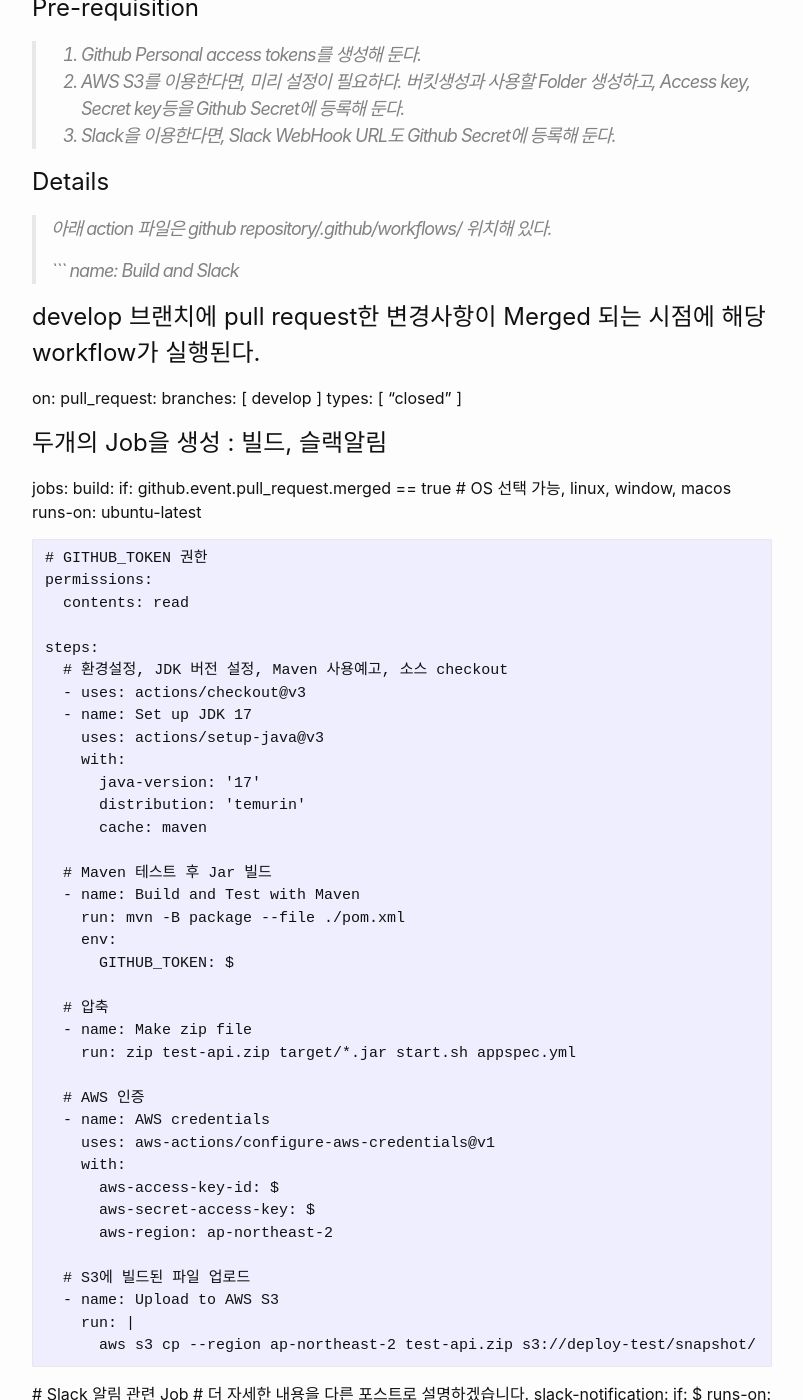
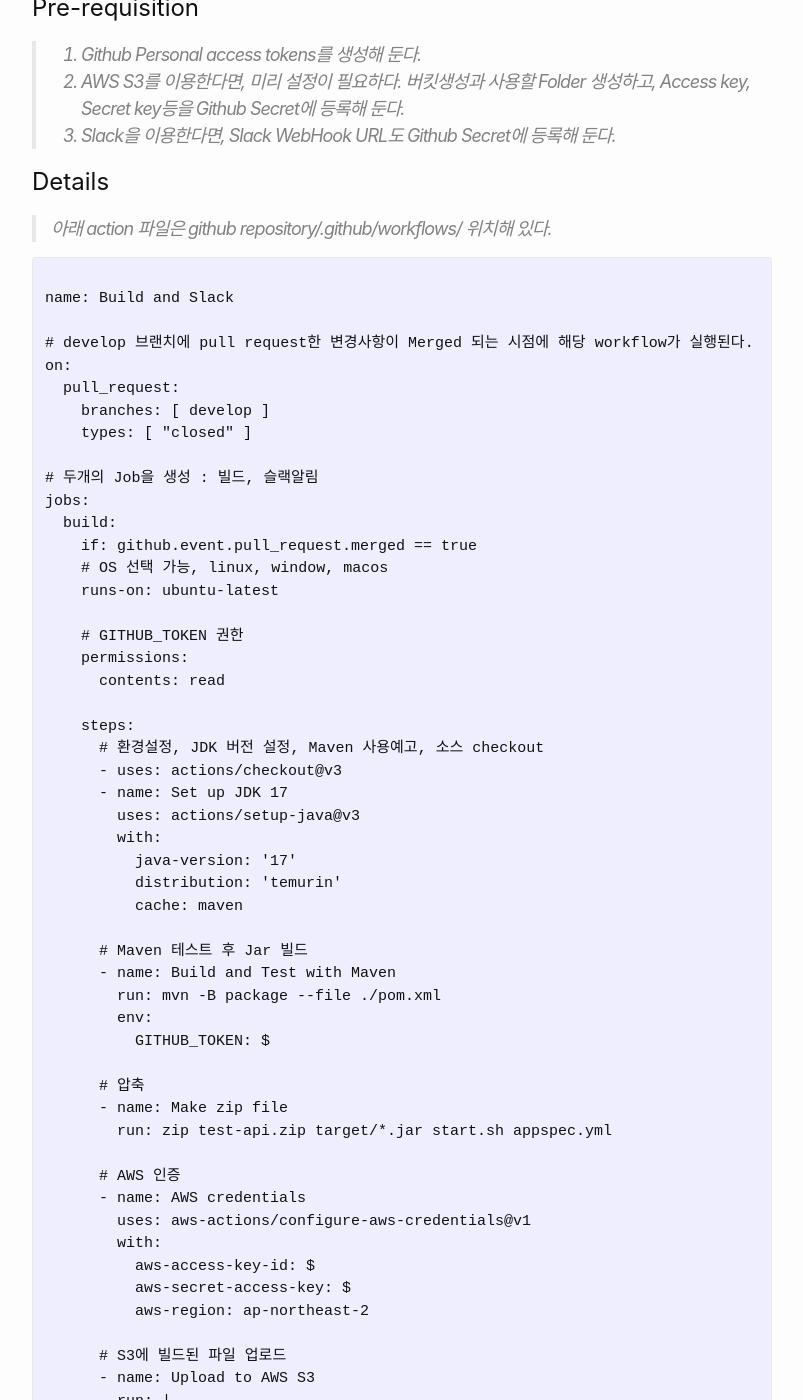
Before and after one commit to Contec-Korea/oioso.github.io, a Jekyll site: the page built from _posts/2024-04-08-continuous-integration-github-1.markdown, in a window 1280 px wide and 1400 px high, scrolled down 1198 px. Shown: the whole window, without its empty margins (238-1041 px from the left). Built offline with Jekyll 4.4.1, drawn with Linux system fonts in a browser that asks for light colours; some of the changed text lies outside the part shown.

Commit message:
fix: yaml파일 수정

````diff
--- a/_posts/2024-04-08-continuous-integration-github-1.markdown
+++ b/_posts/2024-04-08-continuous-integration-github-1.markdown
@@ -46,8 +46,9 @@ Details
 ===
 > 아래 action 파일은 github repository/.github/workflows/ 위치해 있다.
 >
->
-```
+
+<pre>
+<code>
 name: Build and Slack
 
 # develop 브랜치에 pull request한 변경사항이 Merged 되는 시점에 해당 workflow가 실행된다.
@@ -107,7 +108,8 @@ jobs:
     runs-on: ubuntu-latest
     needs: [ build ]
 
-```
+</code>
+</pre>
 
 Pros and Cons
 ===
````
